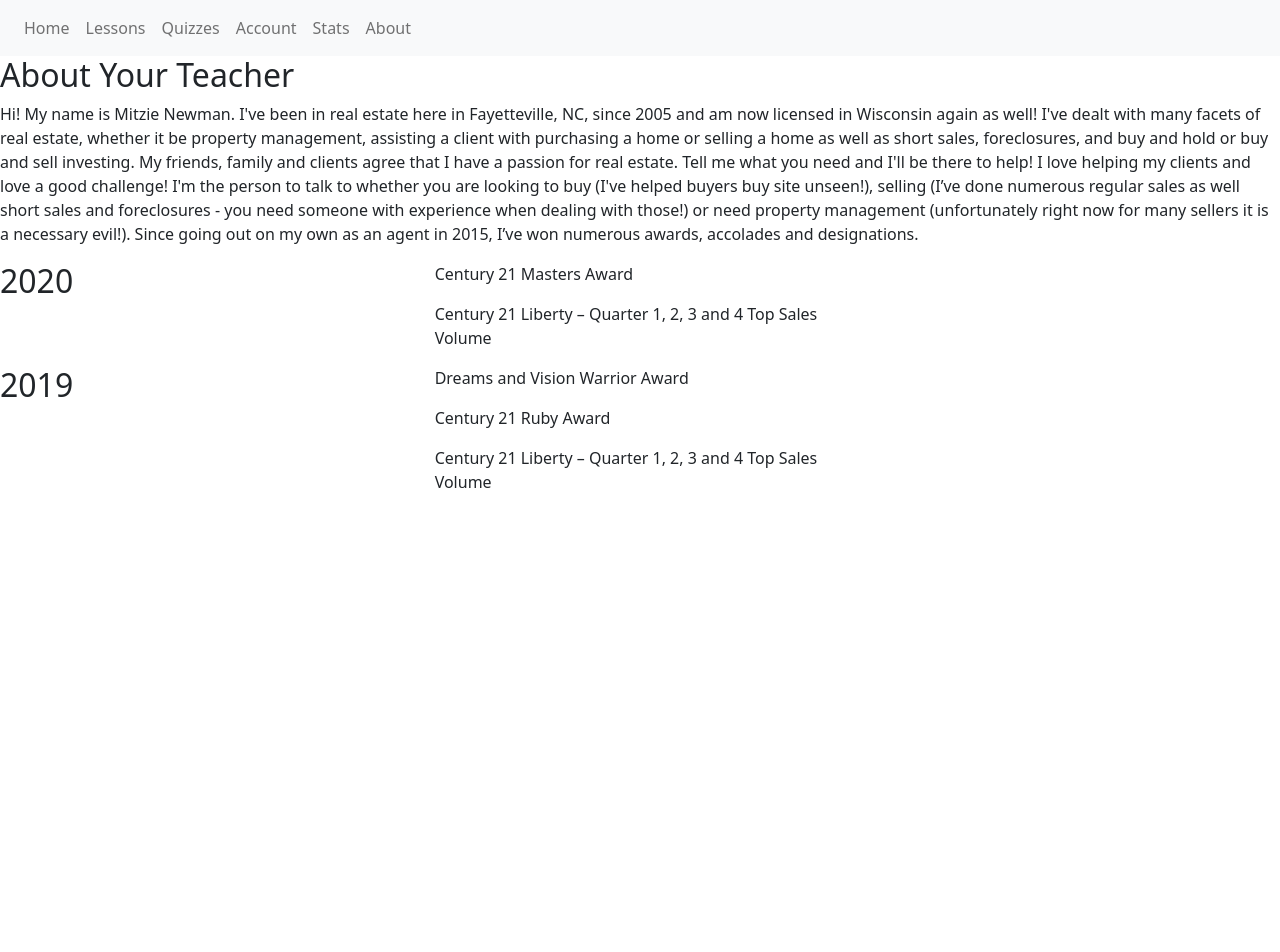
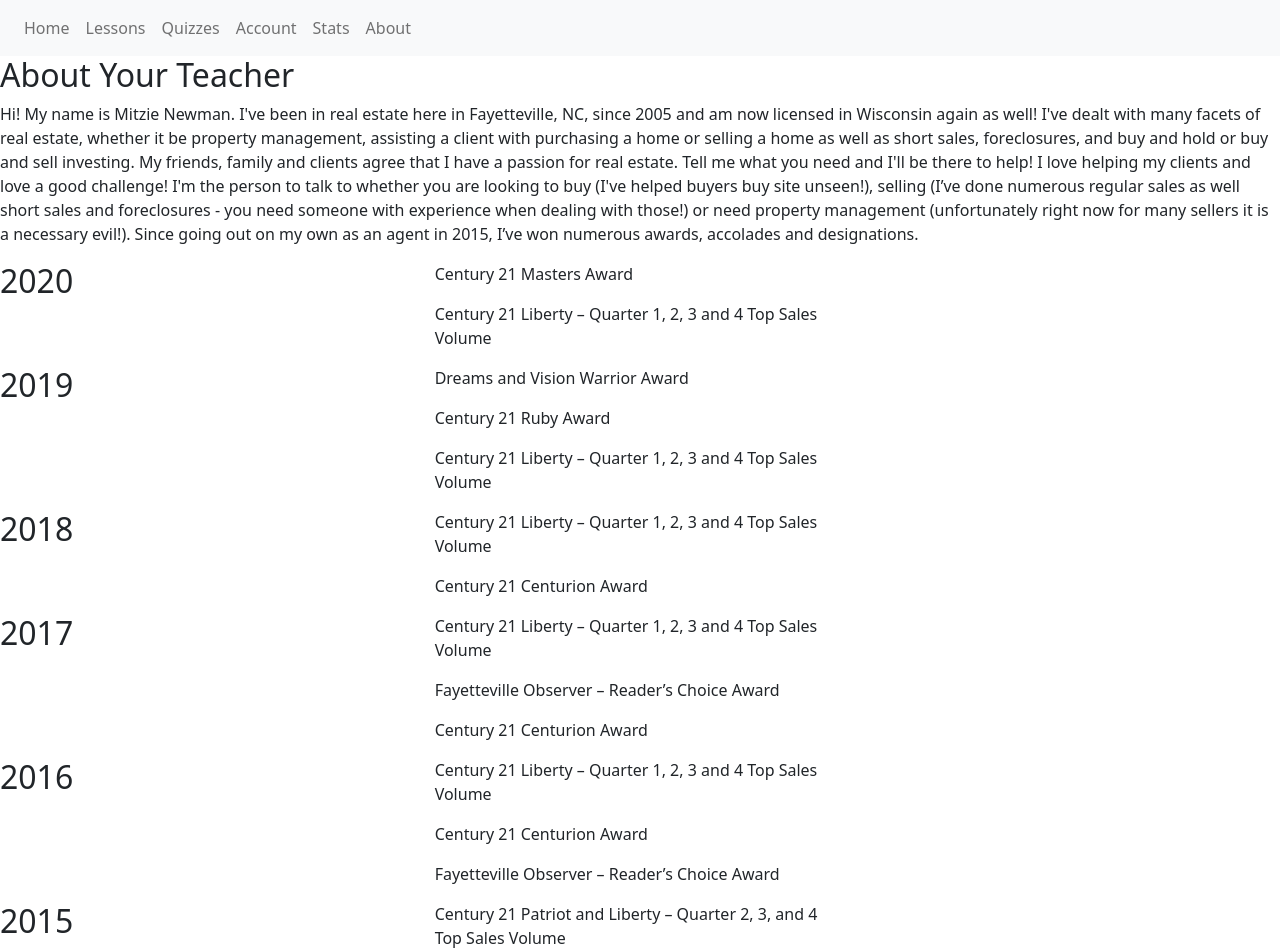
Before and after one commit to jbasquez/projectHomebase, a React (Create React App) app in the folder project-homebase/: page /about in a window 1280 px wide. Shown: the top 952 px of the page. Before the commit the page ends 800 px from the top, so only its background shows below. Built offline with nearby package versions, Linux system fonts and the light colour scheme.

Commit message:
added in all achievements

```diff
--- a/project-homebase/src/pages/about.js
+++ b/project-homebase/src/pages/about.js
@@ -32,6 +32,43 @@
             <p>Century 21 Liberty – Quarter 1, 2, 3 and 4 Top Sales Volume</p>
           </div>
         </div>
+        <div className="row">
+          <div className="col-lg-4 col-md-4 col-sm-4 col-xs-12">
+            <h2>2018</h2>
+          </div>
+          <div className="col-lg-4 col-md-4 col-sm-4 col-xs-12">
+          <p>Century 21 Liberty – Quarter 1, 2, 3 and 4 Top Sales Volume</p>
+            <p>Century 21 Centurion Award</p>
+          </div>
+        </div>
+        <div className="row">
+          <div className="col-lg-4 col-md-4 col-sm-4 col-xs-12">
+            <h2>2017</h2>
+          </div>
+          <div className="col-lg-4 col-md-4 col-sm-4 col-xs-12">
+          <p>Century 21 Liberty – Quarter 1, 2, 3 and 4 Top Sales Volume</p>
+          <p>Fayetteville Observer – Reader’s Choice Award</p>
+            <p>Century 21 Centurion Award</p>
+          </div>
+        </div>
+        <div className="row">
+          <div className="col-lg-4 col-md-4 col-sm-4 col-xs-12">
+            <h2>2016</h2>
+          </div>
+          <div className="col-lg-4 col-md-4 col-sm-4 col-xs-12">
+          <p>Century 21 Liberty – Quarter 1, 2, 3 and 4 Top Sales Volume</p>
+          <p>Century 21 Centurion Award</p>
+            <p>Fayetteville Observer – Reader’s Choice Award</p>
+          </div>
+        </div>
+        <div className="row">
+          <div className="col-lg-4 col-md-4 col-sm-4 col-xs-12">
+            <h2>2015</h2>
+          </div>
+          <div className="col-lg-4 col-md-4 col-sm-4 col-xs-12">
+          <p>Century 21 Patriot and Liberty – Quarter 2, 3, and 4 Top Sales Volume</p>
+          </div>
+        </div>
       </div>
     );
   }
```
